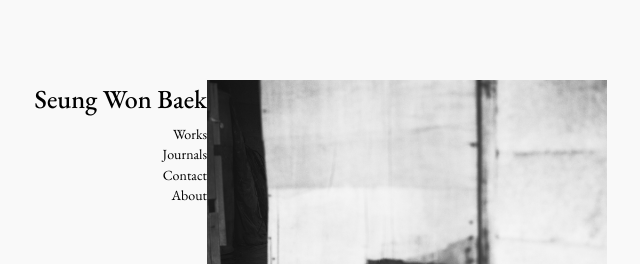
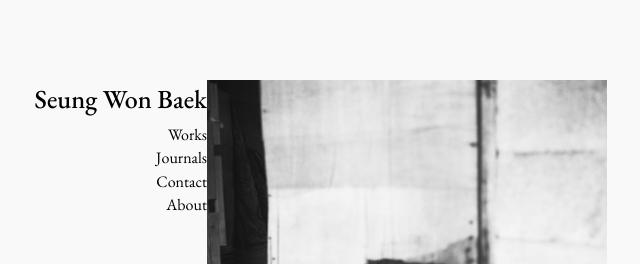
Before and after one commit to akflsrn/Website, a plain HTML site: page index.html in a window 1280 px wide. Shown: the top 264 px of the page, without its empty margins (483-1123 px from the left). Drawn offline with nearby package versions, Linux system fonts and the light colour scheme.

Commit message:
Update style.css

```diff
--- a/style.css
+++ b/style.css
@@ -39,14 +39,14 @@ h1 {
   display: flex;
   flex-direction: column;
   align-items: flex-end;
-  gap: 2px; /* 텍스트끼리 간격 최소화 */
+  gap: 4px; /* 텍스트끼리 간격 최소화 */
 }
 
 .menu a {
   text-decoration: none;
   color: black;
-  font-size: 14px;
-  line-height: 1.3;
+  font-size: 16px;
+  line-height: 1.2;
   transition: color 0.2s;
 }
 
```
